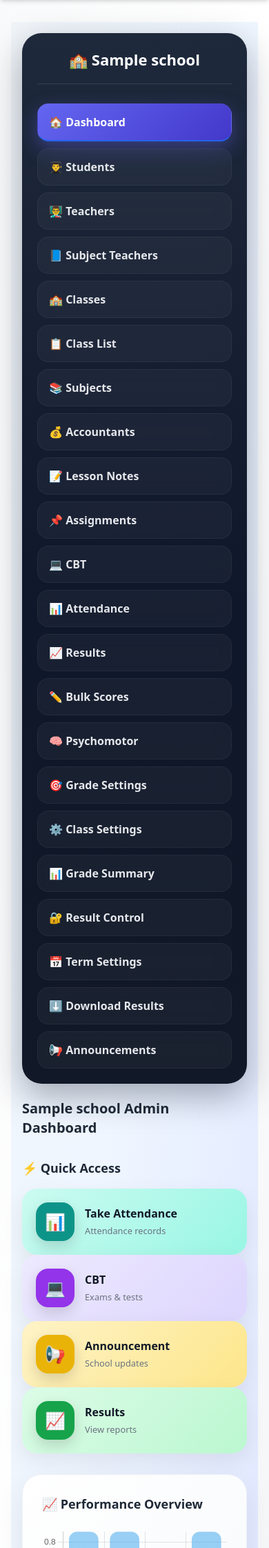
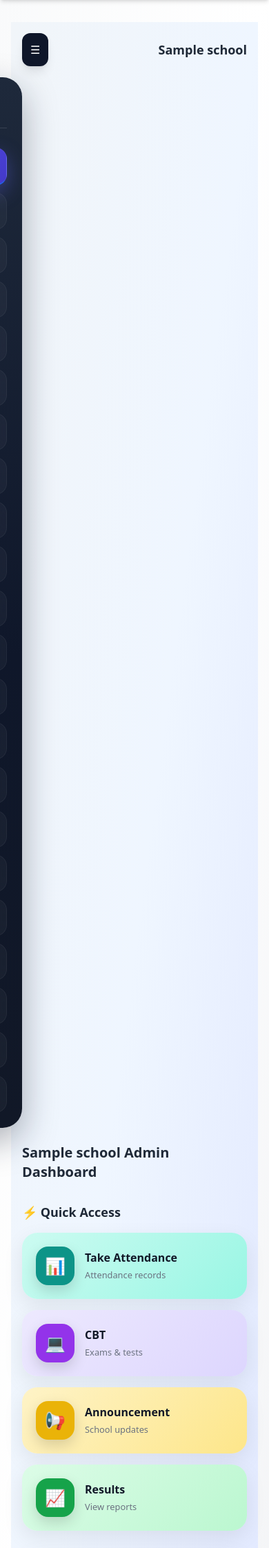
Before and after one commit to Esonest/School-Portal, a Django app: template school_admin/templates/school_admin/school_admin_dashboard.html in a window 390 px wide. Shown: the part 65-2309 px from the top of the page at 69% size. Run offline with Django 5.2, Linux system fonts and the light colour scheme; the template is opened without the code that fills it: most values are stand-ins (such as "Sample title", 1, 10 or a date in 2020); parts of the project's set-up code (start-up, migrations or seed data) failed here and were passed over; some libraries are stand-ins or nearby versions.

Commit message:
enough refactoring

```diff
--- a/school_admin/templates/school_admin/school_admin_dashboard.html
+++ b/school_admin/templates/school_admin/school_admin_dashboard.html
@@ -5,6 +5,11 @@
 
 <style>
 /* ================= MODERN CARD SYSTEM ================= */
+
+html, body{
+    overflow-x:hidden;
+    height:100%;
+}
 
 .dashboard-card {
     position: relative;
@@ -262,6 +267,13 @@
     gap:22px;
 }
 
+/* MOBILE FIX */
+@media(max-width:900px){
+    .dashboard-shell{
+        flex-direction:column;
+    }
+}
+
 
 .sidebar-menu{
     display:flex;
@@ -273,31 +285,38 @@
 
 .dashboard-main{
     flex:1;
+    min-width:0; /* prevents overflow on flex layouts */
 }
-
 
 
 /* ================= PREMIUM SIDEBAR ================= */
 
 .sidebar{
     width:280px;
-    background:linear-gradient(
-        180deg,
-        #1e293b 0%,
-        #0f172a 55%,
-        #111827 100%
-    );
+    background:linear-gradient(180deg,#1e293b 0%,#0f172a 55%,#111827 100%);
     color:white;
     border-radius:28px;
     padding:22px;
-    box-shadow:
-        0 18px 50px rgba(15,23,42,.35);
+    box-shadow:0 18px 50px rgba(15,23,42,.35);
+
     position:sticky;
-    top:16px;
-    height:calc(100vh - 32px);
-    overflow-y:auto;
+    height:100vh;
+
+    overflow-y:auto;   /* ONLY SCROLL HERE */
+    overflow-x:hidden; /* prevents side scroll */
+
+    flex-shrink:0;
 }
 
+/* MOBILE SIDEBAR FIX */
+@media(max-width:900px){
+    .sidebar{
+        width:100%;
+        height:auto;
+        position:relative;
+        border-radius:18px;
+    }
+}
 /* nice scrollbar */
 
 .sidebar::-webkit-scrollbar{
@@ -413,8 +432,56 @@
         0 8px 20px rgba(0,0,0,.15);
 }
 
+/* ================= MOBILE OVERLAY ================= */
+.sidebar-overlay{
+    display:none;
+    position:fixed;
+    inset:0;
+    background:rgba(0,0,0,.5);
+    z-index:40;
+}
+
+/* ================= MOBILE DRAWER ================= */
+@media(max-width:900px){
+
+    .sidebar{
+        position:fixed;
+        top:0;
+        left:-100%;
+        height:100vh;
+        width:280px;
+        z-index:50;
+        transition:0.3s ease;
+        border-radius:0 28px 28px 0;
+    }
+
+    .sidebar.open{
+        left:0;
+    }
+
+    .sidebar-overlay.show{
+        display:block;
+    }
+
+    .dashboard-shell{
+        flex-direction:column;
+    }
+}
+
 /* ================= QUICK ACCESS COLORS ================= */
 
+
+.quick-grid{
+    display:grid;
+    grid-template-columns:repeat(auto-fit,minmax(180px,1fr));
+    gap:16px;
+}
+
+@media(max-width:600px){
+    .quick-grid{
+        grid-template-columns:1fr;
+    }
+}
 /* Attendance */
 
 .quick-grid a:nth-child(1){
@@ -469,13 +536,6 @@
     margin-bottom:25px;
 }
 
-
-
-
-
-
-
-
 @media(max-width:900px){
 
     .dashboard-shell{
@@ -495,14 +555,26 @@
 
 <div class="min-h-screen p-4 sm:p-6 bg-gradient-to-br from-slate-100 via-blue-50 to-indigo-100">
 
+    <!-- MOBILE TOP BAR -->
+<div class="md:hidden flex items-center justify-between mb-4">
+    <button id="sidebarToggle"
+        class="p-3 rounded-xl bg-slate-900 text-white shadow-lg">
+        ☰
+    </button>
+
+    <div class="font-bold text-lg text-{{ school.theme_color }}-600">
+        {{ school.name }}
+    </div>
+</div>
+
 <div class="dashboard-shell">
 
     <!-- SIDEBAR -->
 
-   <aside class="sidebar">
+   <aside id="sidebar" class="sidebar">
 
 <div class="sidebar-brand text-{{ school.theme_color }}-600">
-    🏫 {{ school.name }}
+ {{ school.name }}
 </div>
 
 <div class="sidebar-menu">
@@ -620,6 +692,8 @@
 </div>
 
 </aside>
+
+<div id="sidebarOverlay" class="sidebar-overlay"></div>
 
     <!-- MAIN -->
 
@@ -836,6 +910,32 @@ new Chart(chartCanvas,{
 });
 
 }
+
+const sidebar = document.getElementById("sidebar");
+const toggleBtn = document.getElementById("sidebarToggle");
+const overlay = document.getElementById("sidebarOverlay");
+
+function openSidebar(){
+    sidebar.classList.add("open");
+    overlay.classList.add("show");
+}
+
+function closeSidebar(){
+    sidebar.classList.remove("open");
+    overlay.classList.remove("show");
+}
+
+toggleBtn.addEventListener("click", openSidebar);
+overlay.addEventListener("click", closeSidebar);
+
+/* auto-close on link click (mobile UX improvement) */
+document.querySelectorAll(".sidebar-link").forEach(link=>{
+    link.addEventListener("click", ()=>{
+        if(window.innerWidth <= 900){
+            closeSidebar();
+        }
+    });
+});
 </script>
 
 {% endblock %}
```
